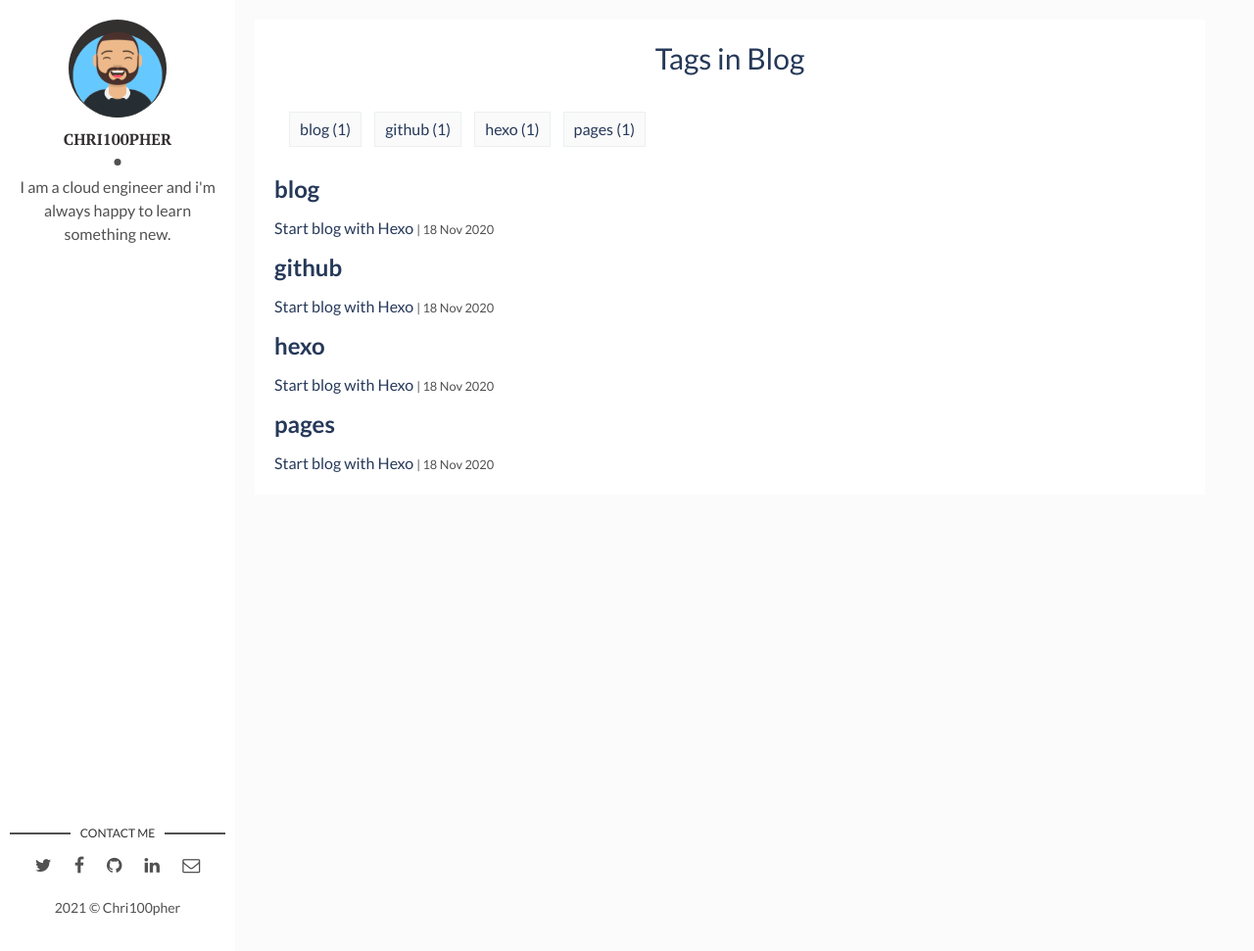
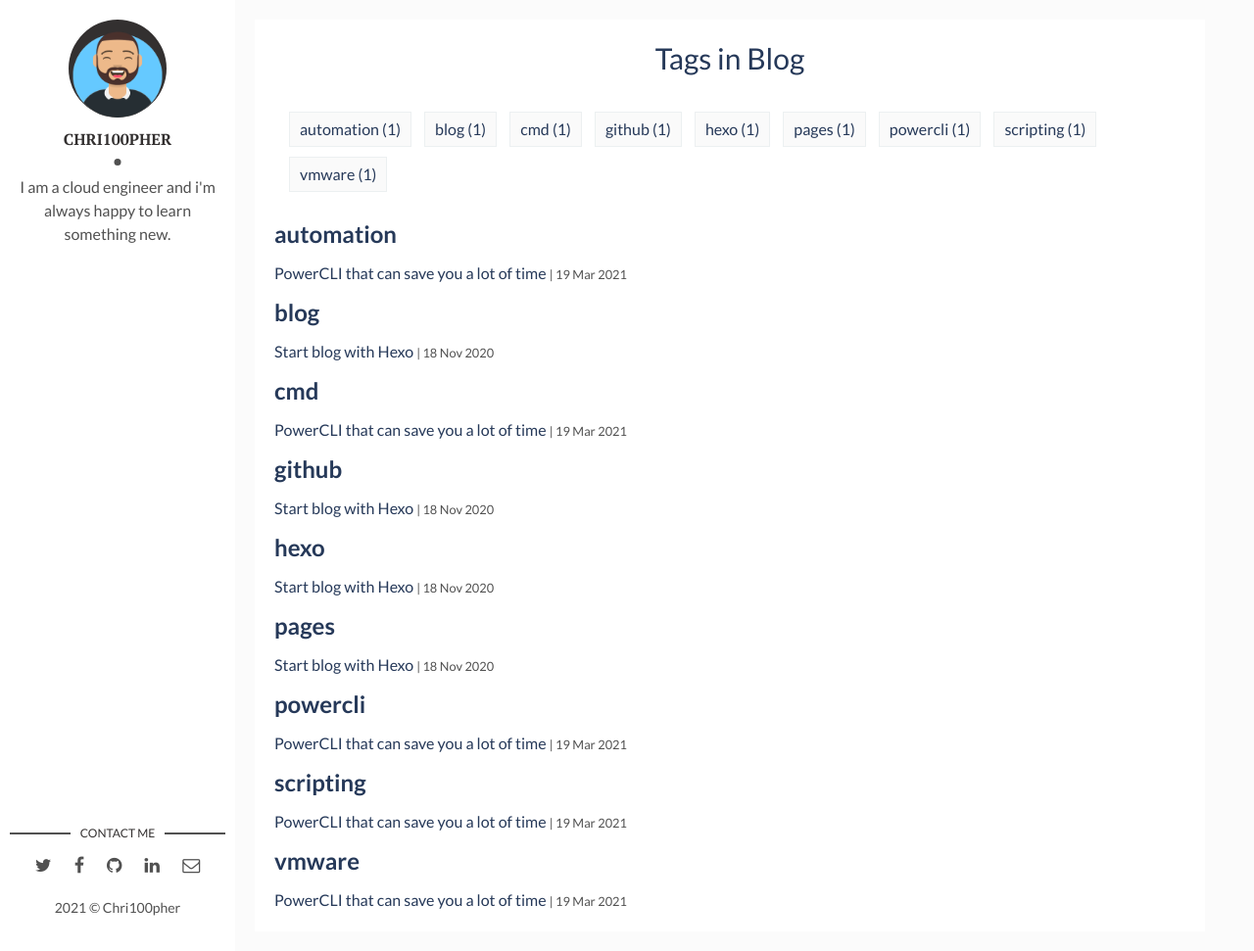
Before and after one commit to PilarChris/pilarchris.github.io, a Jekyll site: the page built from tags.html, in a window 1280 px wide and 971 px high. Shown: the whole window at 98% size. Built offline with Jekyll 4.4.1, drawn with Linux system fonts in a browser that asks for light colours.

Commit message:
Update 2021-03-19-PowerCLI-that-can-save-a-lot-of-time.markdown

```diff
--- a/_posts/2021-03-19-PowerCLI-that-can-save-a-lot-of-time.markdown
+++ b/_posts/2021-03-19-PowerCLI-that-can-save-a-lot-of-time.markdown
@@ -1,3 +1,14 @@
+---
+layout: post
+title: PowerCLI that can save you a lot of time
+description: List of PowerCLI one-liners that could be helpful to speedup work.
+img: powercli.png #side note best fitting size is probably 1280x850
+fig-caption: PowerCLI
+tags: [vmware, powercli, cmd, scripting, automation]
+comments: true
+categories: VMware
+---
+
 # PowerCLI one-liners
 Here are some on-liners which back in the days when i was working with VMware i always had in my pocket as they help to save a lot of time by finding something or automate some process.
 
```
